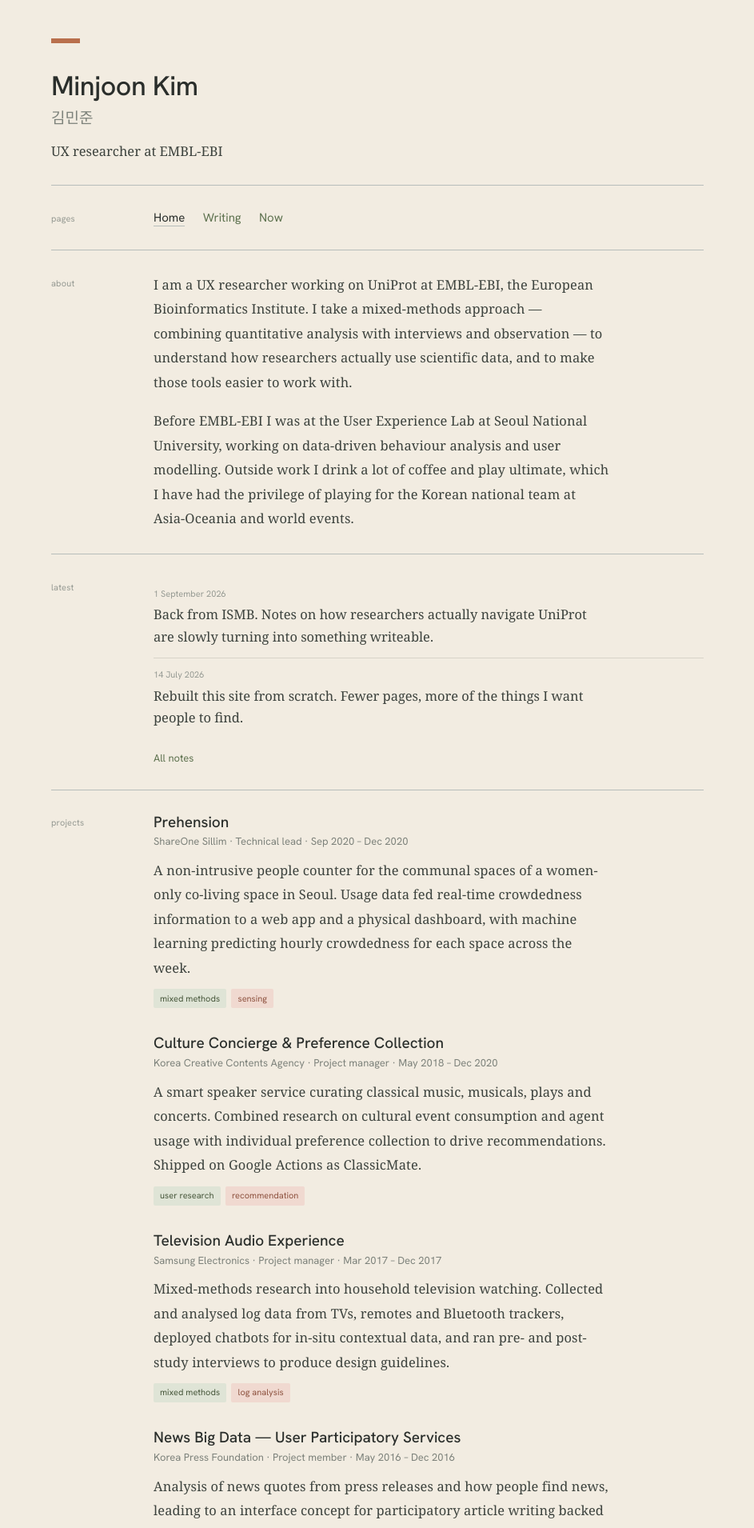
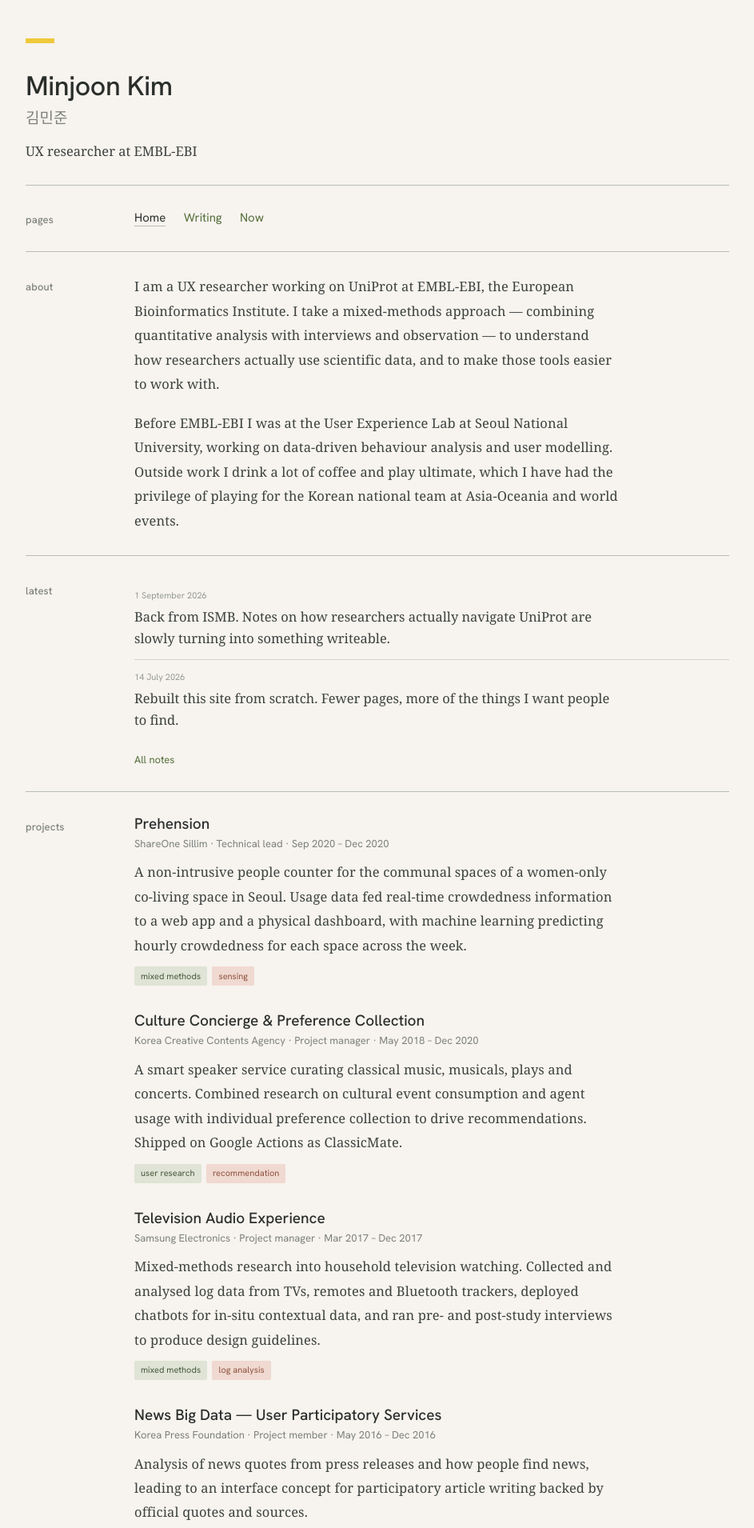
Before and after one commit to minjoonkim/minjoonkim.github.io, a Jekyll site: the page built from index.html, in a window 1280 px wide. Shown: the top 1910 px of the page at 80% size, without its empty margins (168-1111 px from the left). Built offline with Jekyll 4.4.1, drawn with Linux system fonts in a browser that asks for light colours; some web fonts are replaced.

Commit message:
color scheme update

```diff
--- a/_sass/_components.scss
+++ b/_sass/_components.scss
@@ -64,7 +64,7 @@
   margin: 0;
 }
 .pub__meta { font-size: var(--step-2); color: var(--muted); margin: 0.25rem 0 0; }
-.pub__note { color: var(--terracotta); }
+.pub__note { color: var(--hwang); }
 
 // Dated notes — the low-friction update format.
 .notes { margin: 0; padding: 0; list-style: none; }
--- a/_sass/_layout.scss
+++ b/_sass/_layout.scss
@@ -4,11 +4,11 @@
   padding: 3rem 1.5rem 5rem;
 }
 
-// The mark — the one terracotta element on the page.
+// The mark — the one gaenari (forsythia yellow) stripe on the page.
 .mark {
   width: 2.25rem;
   height: 0.375rem;
-  background: var(--terracotta);
+  background: var(--gaenari);
   margin-bottom: 2rem;
 }
 
@@ -46,18 +46,24 @@
 .band + .band { margin-top: 2rem; }
 
 .band__label {
-  font-size: var(--step-1);
-  color: var(--faint);
-  padding-top: 0.3rem;
-  letter-spacing: 0.015em;
+  font-size: var(--step-2);
+  font-weight: 500;
+  color: var(--muted);
+  padding-top: 0.35rem;
+  letter-spacing: 0.01em;
 }
 
 @media (max-width: 46rem) {
   .band {
     grid-template-columns: 1fr;
-    gap: 0.4rem;
+    gap: 0.55rem;
   }
-  .band__label { padding-top: 0; }
+  .band__label {
+    padding-top: 0;
+    padding-bottom: 0.35rem;
+    color: var(--ink);
+    border-bottom: 1px solid var(--rule);
+  }
   :root { --shell: 100%; }
 }
 
--- a/_sass/_tokens.scss
+++ b/_sass/_tokens.scss
@@ -1,7 +1,8 @@
 :root {
-  // Palette — drawn from oat paper, olive, chrome, terracotta, dusty pink.
-  --paper:        #F2ECE1;
-  --paper-sunk:   #EAE3D5;
+  // Palette — warm off-white paper, olive, cool chrome hairlines,
+  // obangsaek yellow accent (hwang / gaenari), sage + pink tag tints.
+  --paper:        #F7F3EF;
+  --paper-sunk:   #EDE8E2;
   --ink:          #2A2E2B;
   --ink-body:     #3C423D;
   --muted:        #7D827B;
@@ -11,9 +12,10 @@
   --rule:         #B7BDBB;
   --rule-soft:    #D7D3C8;
 
-  --olive:        #5F7350;
-  --olive-deep:   #465840;
-  --terracotta:   #B96F4C;
+  --olive:        #556F3A;
+  --olive-deep:   #3F5430;
+  --hwang:        #BD9C46;   // yellow accent, deep tint — for note text
+  --gaenari:      #EFC93A;   // yellow accent, bright tint (forsythia) — the mark
 
   --sage-bg:      #DFE4D6;
   --sage-fg:      #48583C;
@@ -31,9 +33,9 @@
   --prose-tracking: 0.008em;
 
   // Layout
-  --measure: 62ch;
-  --shell: 54rem;
-  --label-col: 6rem;
+  --measure: 66ch;
+  --shell: 58rem;
+  --label-col: 6.5rem;
   --gutter: 2rem;
 
   --step-1: 0.6875rem;
```
